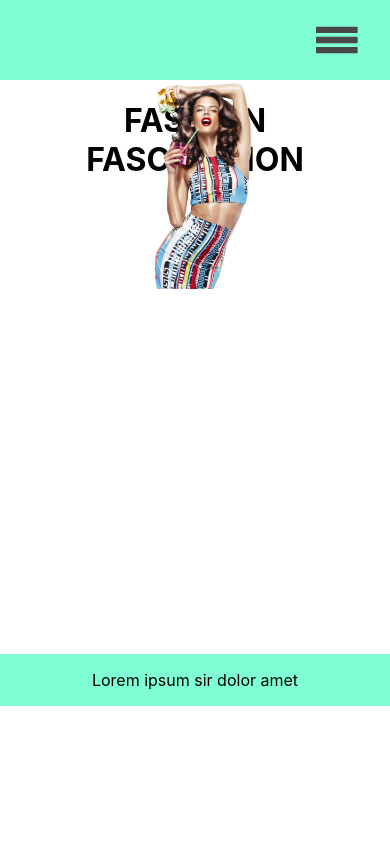
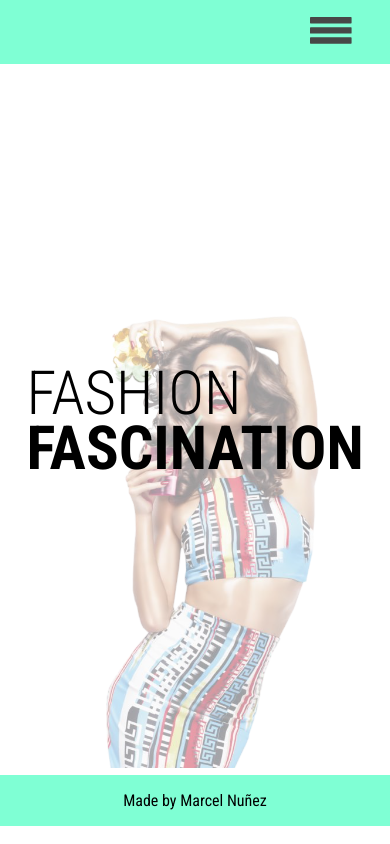
Before and after one commit to MarcelNDG/Fashion-2, a React (Create React App) app: page / in a window 390 px wide. Built offline with nearby package versions, Linux system fonts and the light colour scheme.

Commit message:
Mobile css done

```diff
--- a/src/App.css
+++ b/src/App.css
@@ -1,11 +1,41 @@
+@import url('https://fonts.googleapis.com/css2?family=Roboto+Condensed:ital,wght@0,300;0,400;0,700;1,300;1,400;1,700&display=swap');
+
 *{
   box-sizing: border-box;
 }
 
+body{
+  font-family: 'Roboto Condensed', sans-serif;
+}
+
+.App{
+  display: grid;
+  grid-gap: 0.4rem;
+  height: 100vh;
+  grid-template-rows: 0.1fr 1fr 0.1fr;
+  grid-template-areas:
+  "header header"
+  "main main"
+  "footer footer";
+}
+
+header{
+  grid-area: header;
+}
+
+header button{
+  background-color: transparent;
+  overflow: hidden;
+  border: none;
+  cursor: pointer;
+
+}
+
 .topNav{
   display: flex;
+  height: 4rem;
   background-color: #7fffd4;
-  height: 5rem;
+
 }
 
 .topNavContainer{
@@ -25,33 +55,54 @@ main{
   display: flex;
   position: relative;
   justify-content: center;
-  text-align: center;
-  height: 68vh;
+  align-items: center;
+  text-align: left;
+
+  grid-area: main;
 }
 
 .modelPic{
   position: absolute;
-  z-index: 1;
   margin-left: auto;
   margin-right: auto;
-  width: 10rem;
+  width: 22rem;
+  opacity: 0.4;
 
+  bottom: 0;
+
+  z-index: 1;
 }
 
 .logo{
+  position: relative;
+  text-align: left;
+  font-size: 3.8rem;
+  z-index: 10;
+  line-height: 0.9;
+}
 
-  position: relative;
-  z-index: 10;
+.logo{
+  font-weight: lighter;
+}
+
+.logo span{
+  font-weight: 800;
 }
 
 /*-- footer --*/
+footer{
+  grid-area: footer;
+}
+
 .footer{
   display: flex;
   justify-content: center;
   align-items: center;
   background-color: aquamarine;
+
 }
-/*s
+
+/*
 @keyframes App-logo-spin {
   from {
     transform: rotate(0deg);
@@ -62,6 +113,16 @@ main{
 }
 */
 
+@media (max-width: 320px){
+
+
+}
+
+@media (max-width: 480px){
+
+
+}
+
 @media (max-width: 720px){
   .topNavContainer ul{
     display: none;
--- a/src/App.js
+++ b/src/App.js
@@ -7,16 +7,19 @@ import Footer from './components/Footer'
 
 
 function App() {
+
+  const kek = "kek";
+
+  console.log(kek);
+
   return (
     <div className="App">
 
      <header>
-
        <TopNav />
-
      </header>
      <main>
-     <h1>FASHION <br></br><span>FASCINATION</span></h1>
+      <h1 className='logo'>FASHION <br></br><span>FASCINATION</span></h1>
       <img className='modelPic' src={Model} alt="Model" />
      </main>
      <footer>
--- a/src/components/Footer.js
+++ b/src/components/Footer.js
@@ -3,7 +3,7 @@ import React from 'react'
 const Footer = () => {
     return(
         <div className='footer'>
-            <p>Lorem ipsum sir dolor amet</p>
+            <p>Made by Marcel Nuñez</p>
         </div>
     )
 }
--- a/src/components/LogoPlaceholder.js
+++ b/src/components/LogoPlaceholder.js
@@ -2,7 +2,7 @@ import React from 'react'
 
 const LogoPLaceholder = () => {
     return(
-        <div className='logo'>
+        <div >
             <h1>FASHION <br></br><span>FASCINATION</span></h1>
         </div>
     )
--- a/src/components/TopNav.js
+++ b/src/components/TopNav.js
@@ -11,7 +11,11 @@ const TopNav = () => {
                     <li>Home</li>
                     <li>Home</li>
                 </ul>
-                <Logo className='hmbgIcon'/>
+
+                <button>
+                    <Logo className='hmbgIcon'/>
+                </button>
+
             </div>
         </div>
     )
```
